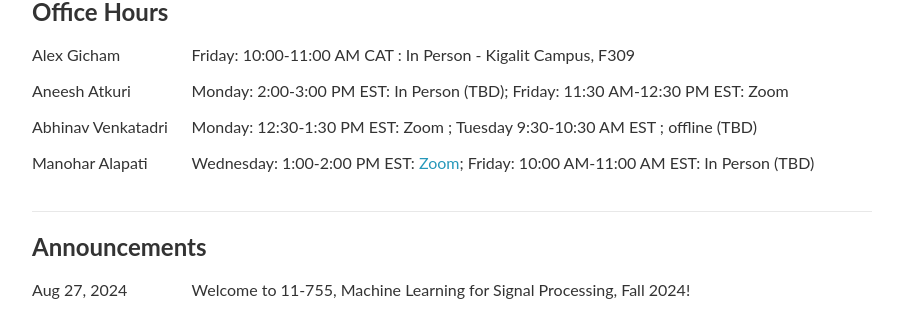
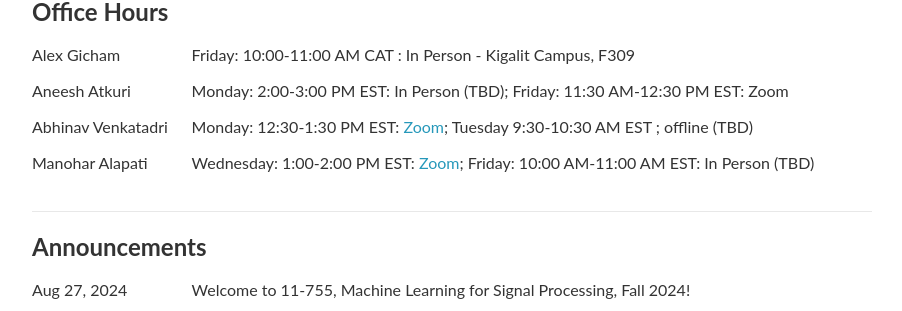
Before and after one commit to cmu-mlsp/mlspcourse, a Jekyll site: the page index.html, which Jekyll copies as it is, in a window 1280 px wide and 900 px high, scrolled down 735 px. Shown: the part 334-645 px from the top of the window, without its empty margins (188-1090 px from the left). Built offline with Jekyll 4.4.1, drawn with Linux system fonts in a browser that asks for light colours; nearby versions of some CDN libraries; comment, search, counter and statistics services are not loaded.

Commit message:
Update index.html

```diff
--- a/index.html
+++ b/index.html
@@ -163,7 +163,7 @@
       </tr>
       <tr>
         <td class="date">Abhinav Venkatadri</td>
-        <td class="announcement">Monday: 12:30-1:30 PM EST: Zoom ; Tuesday 9:30-10:30 AM EST ; offline (TBD)</td>
+        <td class="announcement">Monday: 12:30-1:30 PM EST: <a href="https://cmu.zoom.us/j/2871043544Zoom" target="\_blank">Zoom</a>;  Tuesday 9:30-10:30 AM EST ; offline (TBD)</td>
       </tr>
       <tr>
         <td class="date">Manohar Alapati</td>
```
